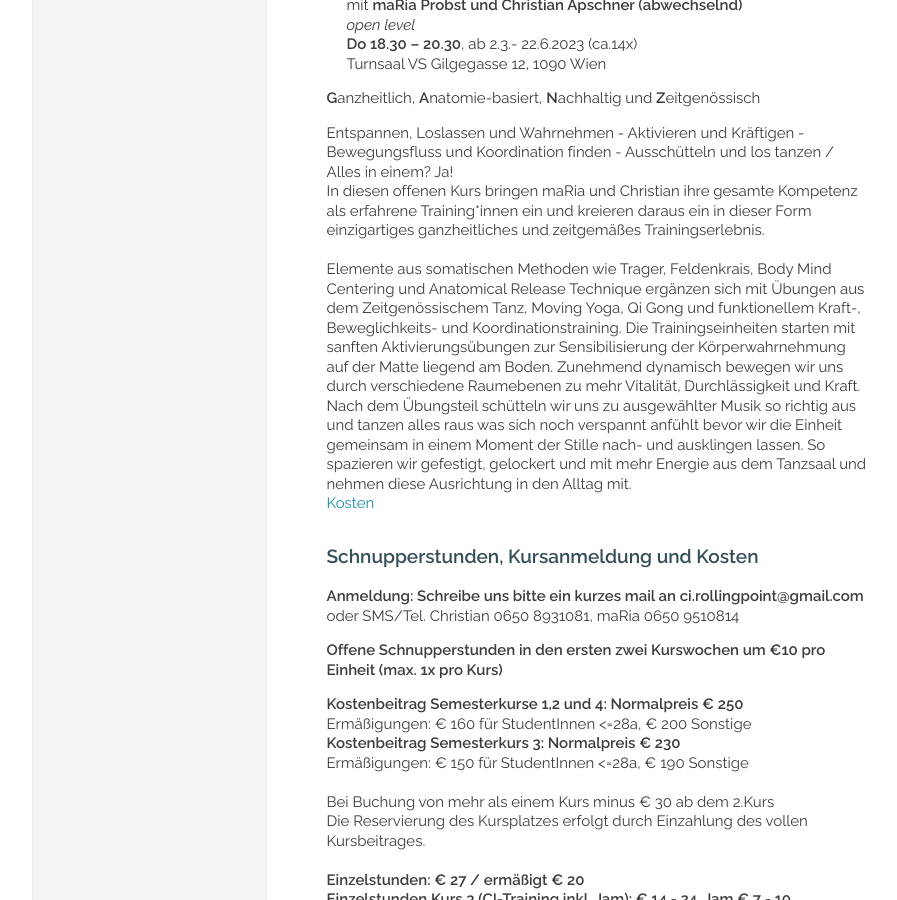
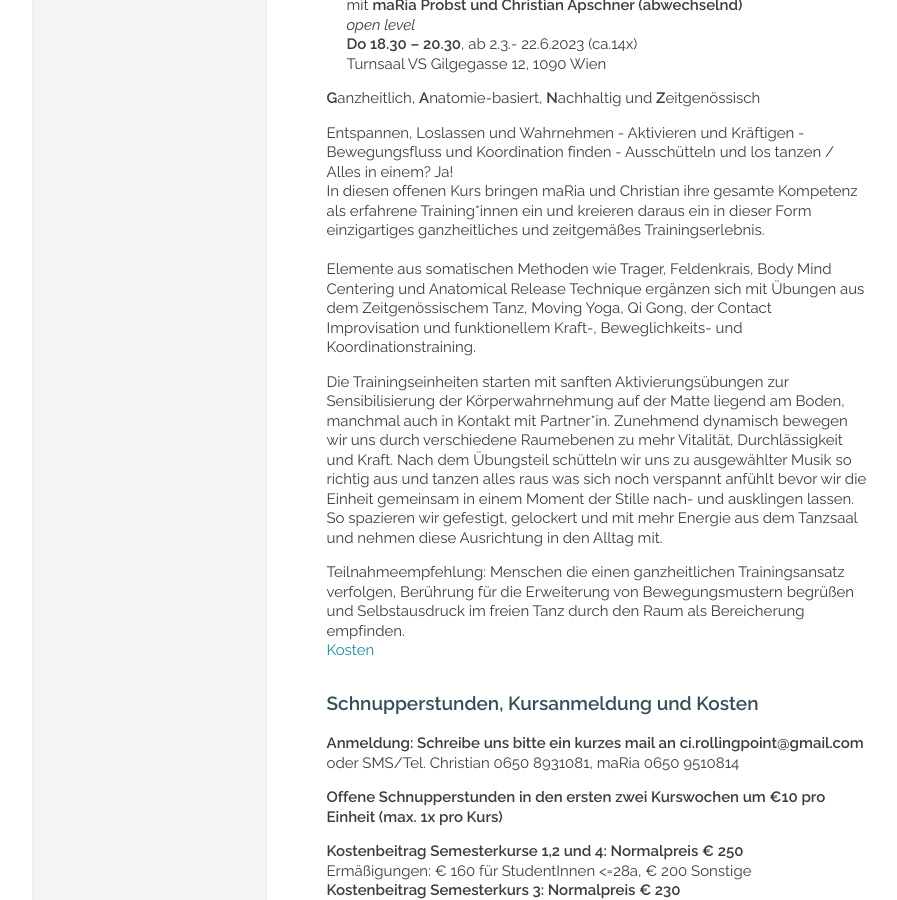
Before and after one commit to manulari/rollingpointat, a Jekyll site: the page built from _pages_de/kurse.md, in a window 1280 px wide and 900 px high, scrolled down 2732 px. Shown: the whole window, without its empty margins (152-1049 px from the left). Built offline with Jekyll 4.4.1, drawn with Linux system fonts in a browser that asks for light colours; comment, search, counter and statistics services are not loaded.

Commit message:
Update page (de) “kurse”

```diff
--- a/_pages_de/kurse.md
+++ b/_pages_de/kurse.md
@@ -101,7 +101,11 @@ Turnsaal VS Gilgegasse 12, 1090 Wien
 Entspannen, Loslassen und Wahrnehmen - Aktivieren und Kräftigen - Bewegungsfluss und Koordination finden - Ausschütteln und los tanzen / Alles in einem? Ja!\
 In diesen offenen Kurs bringen maRia und Christian ihre gesamte Kompetenz als erfahrene Training*innen ein und kreieren daraus ein in dieser Form einzigartiges ganzheitliches und zeitgemäßes Trainingserlebnis.\
 \
-Elemente aus somatischen Methoden wie Trager, Feldenkrais, Body Mind Centering und Anatomical Release Technique ergänzen sich mit Übungen aus dem Zeitgenössischem Tanz, Moving Yoga, Qi Gong und funktionellem Kraft-, Beweglichkeits- und Koordinationstraining. Die Trainingseinheiten starten mit sanften Aktivierungsübungen zur Sensibilisierung der Körperwahrnehmung auf der Matte liegend am Boden. Zunehmend dynamisch bewegen wir uns durch verschiedene Raumebenen zu mehr Vitalität, Durchlässigkeit und Kraft. Nach dem Übungsteil schütteln wir uns zu ausgewählter Musik so richtig aus und tanzen alles raus was sich noch verspannt anfühlt bevor wir die Einheit gemeinsam in einem Moment der Stille nach- und ausklingen lassen. So spazieren wir gefestigt, gelockert und mit mehr Energie aus dem Tanzsaal und nehmen diese Ausrichtung in den Alltag mit.\
+Elemente aus somatischen Methoden wie Trager, Feldenkrais, Body Mind Centering und Anatomical Release Technique ergänzen sich mit Übungen aus dem Zeitgenössischem Tanz, Moving Yoga, Qi Gong, der Contact Improvisation und funktionellem Kraft-, Beweglichkeits- und Koordinationstraining.
+
+Die Trainingseinheiten starten mit sanften Aktivierungsübungen zur Sensibilisierung der Körperwahrnehmung auf der Matte liegend am Boden, manchmal auch in Kontakt mit Partner*in. Zunehmend dynamisch bewegen wir uns durch verschiedene Raumebenen zu mehr Vitalität, Durchlässigkeit und Kraft. Nach dem Übungsteil schütteln wir uns zu ausgewählter Musik so richtig aus und tanzen alles raus was sich noch verspannt anfühlt bevor wir die Einheit gemeinsam in einem Moment der Stille nach- und ausklingen lassen. So spazieren wir gefestigt, gelockert und mit mehr Energie aus dem Tanzsaal und nehmen diese Ausrichtung in den Alltag mit.
+
+Teilnahmeempfehlung: Menschen die einen ganzheitlichen Trainingsansatz verfolgen, Berührung für die Erweiterung von Bewegungsmustern begrüßen und Selbstausdruck im freien Tanz durch den Raum als Bereicherung empfinden. \
 [Kosten](#kosten)
 
 <div class="named-anchor" id="kosten"></div>
```
